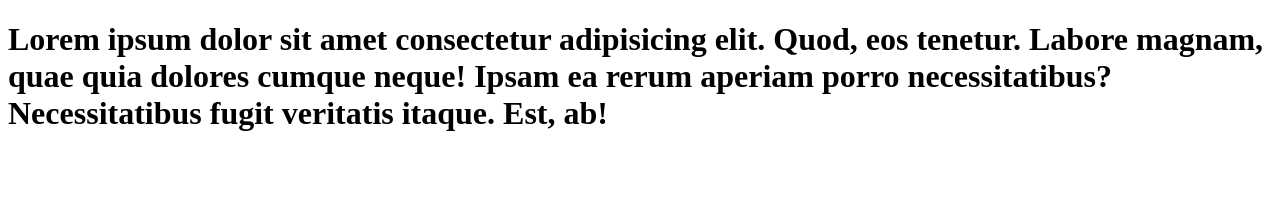
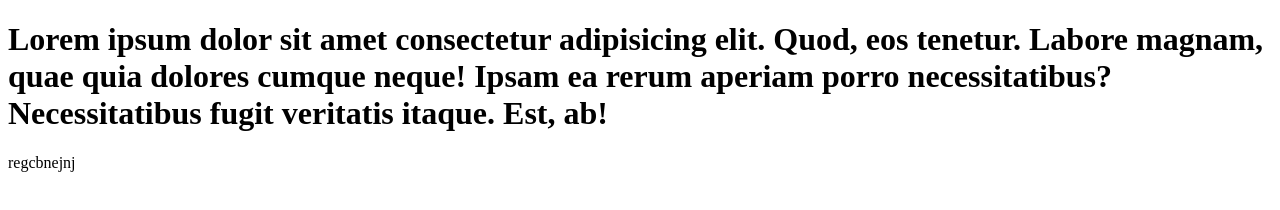
Before and after one commit to ivanbeliaev/project, a plain HTML site: page index.html in a window 1280 px wide. Drawn offline with Linux system fonts and the light colour scheme.

Commit message:
hhjjkkkkj

```diff
--- a/index.html
+++ b/index.html
@@ -1,13 +1,18 @@
 <!DOCTYPE html>
 <html lang="en">
+
 <head>
     <meta charset="UTF-8">
     <meta name="viewport" content="width=device-width, initial-scale=1.0">
     <title>Document</title>
 </head>
+
 <body>
 
-    <h1>Lorem ipsum dolor sit amet consectetur adipisicing elit. Quod, eos tenetur. Labore magnam, quae quia dolores cumque neque! Ipsam ea rerum aperiam porro necessitatibus? Necessitatibus fugit veritatis itaque. Est, ab!</h1>
+    <h1>Lorem ipsum dolor sit amet consectetur adipisicing elit. Quod, eos tenetur. Labore magnam, quae quia dolores
+        cumque neque! Ipsam ea rerum aperiam porro necessitatibus? Necessitatibus fugit veritatis itaque. Est, ab!</h1>
 
+    <div>regcbnejnj</div>
 </body>
+
 </html>
```
